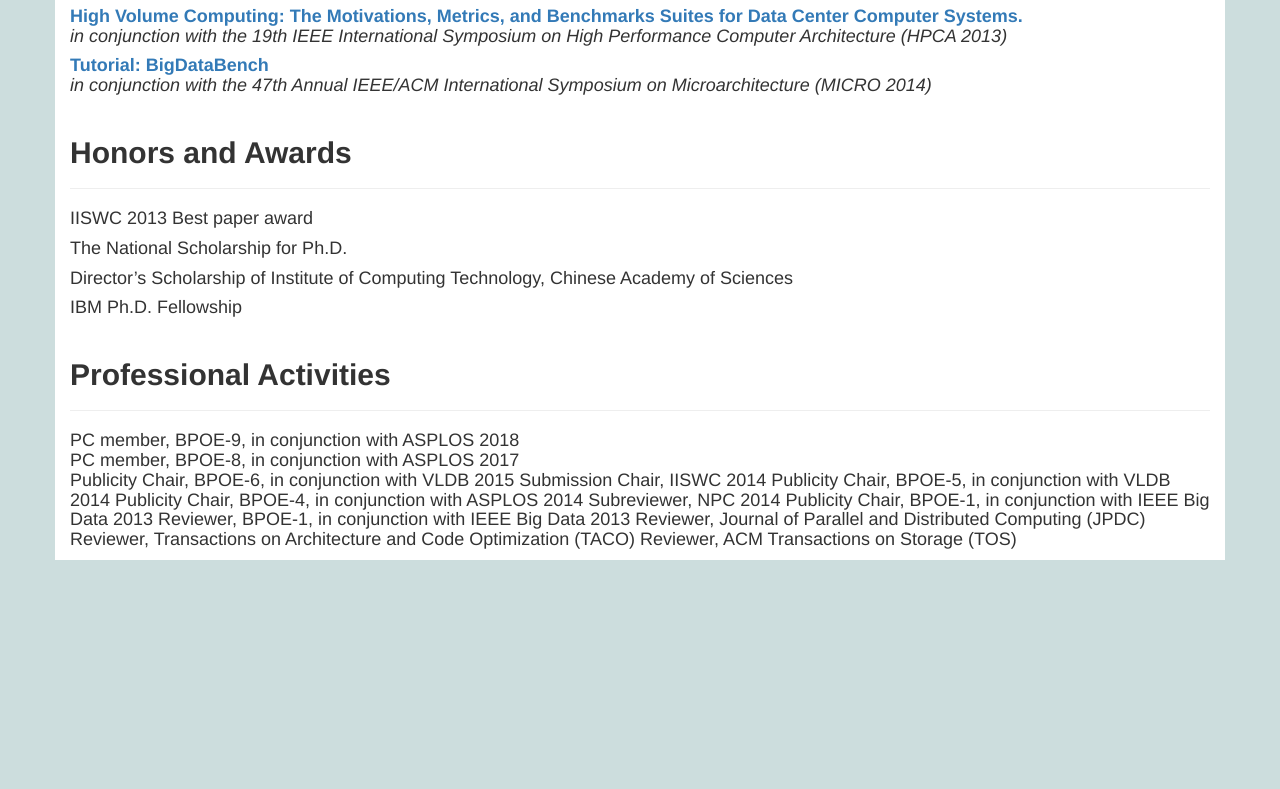
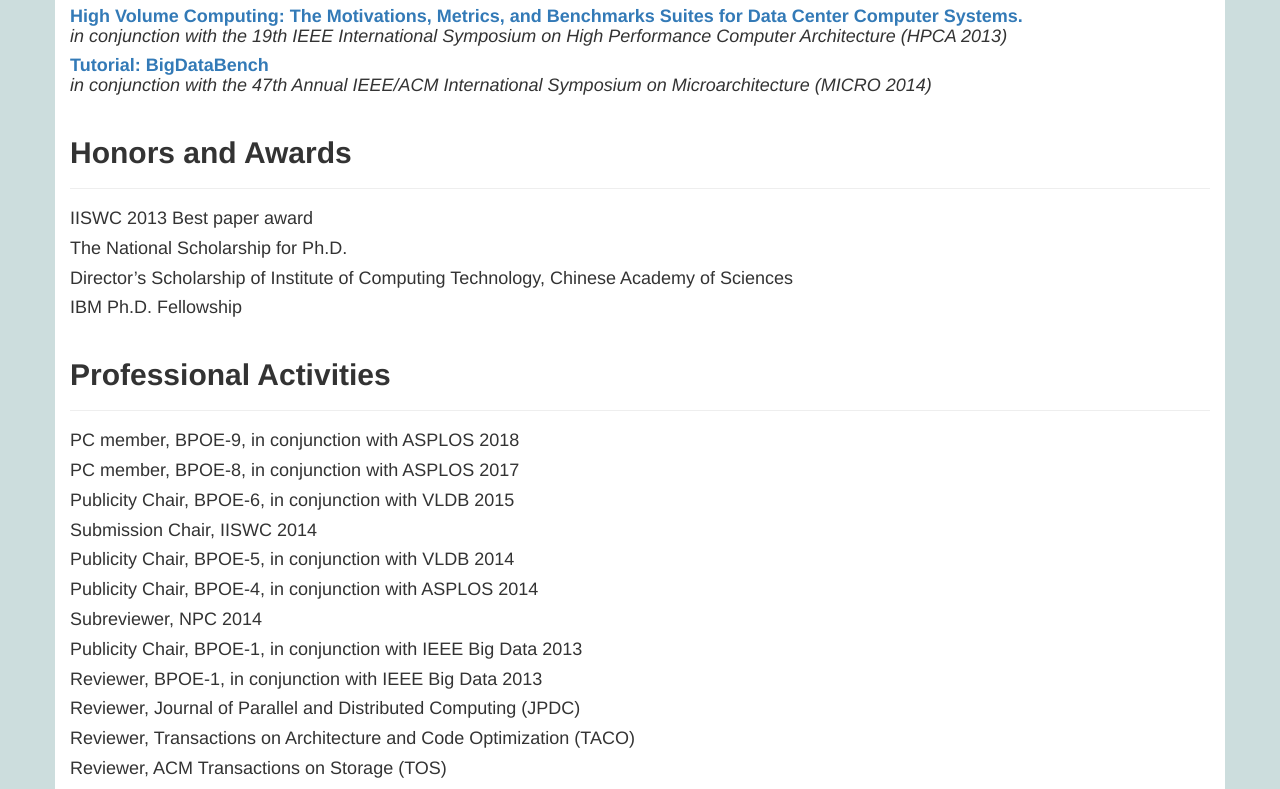
Before and after one commit to zhen-jia/zhen-jia.github.io, a plain HTML site: page index.html in a window 1280 px wide. Shown: the part 4365-5154 px from the top of the page. Before the commit the page ends 4925 px from the top, so only its background shows below. Drawn offline with nearby package versions, Linux system fonts and the light colour scheme.

Commit message:
Update index.html

```diff
--- a/index.html
+++ b/index.html
@@ -405,18 +405,18 @@ Huafeng Xi, Jianfeng Zhan, <span class="me">Zhen Jia</span>, Xuehai Hong, Lei Wa
 <h2><b>Professional Activities</b></h2>
 </div>
 <h4>
-PC member,		BPOE-9, in conjunction with ASPLOS 2018
-<br> PC member,		BPOE-8, in conjunction with ASPLOS 2017
-<br> Publicity Chair,	BPOE-6, in conjunction with VLDB 2015
-Submission Chair, IISWC 2014
-Publicity Chair,	BPOE-5, in conjunction with VLDB 2014
-Publicity Chair,	BPOE-4, in conjunction with ASPLOS 2014
-Subreviewer,		NPC 2014
-Publicity Chair,	BPOE-1, in conjunction with IEEE Big Data 2013
-Reviewer,		BPOE-1, in conjunction with IEEE Big Data 2013
-Reviewer, 		Journal of Parallel and Distributed Computing (JPDC)
-Reviewer,		Transactions on Architecture and Code Optimization (TACO)
-Reviewer,		ACM Transactions on Storage (TOS)
+<p> PC member,		BPOE-9, in conjunction with ASPLOS 2018
+</p> <p> PC member,		BPOE-8, in conjunction with ASPLOS 2017
+</p> <p>Publicity Chair,	BPOE-6, in conjunction with VLDB 2015
+</p> <p>Submission Chair, IISWC 2014
+</p> <p>Publicity Chair,	BPOE-5, in conjunction with VLDB 2014
+</p> <p>Publicity Chair,	BPOE-4, in conjunction with ASPLOS 2014
+</p> <p>Subreviewer,		NPC 2014
+</p> <p>Publicity Chair,	BPOE-1, in conjunction with IEEE Big Data 2013
+</p> <p>Reviewer,		BPOE-1, in conjunction with IEEE Big Data 2013
+</p> <p>Reviewer, 		Journal of Parallel and Distributed Computing (JPDC)
+</p> <p>Reviewer,		Transactions on Architecture and Code Optimization (TACO)
+</p> <p>Reviewer,		ACM Transactions on Storage (TOS)
 
 </h4>
 </div>
```
